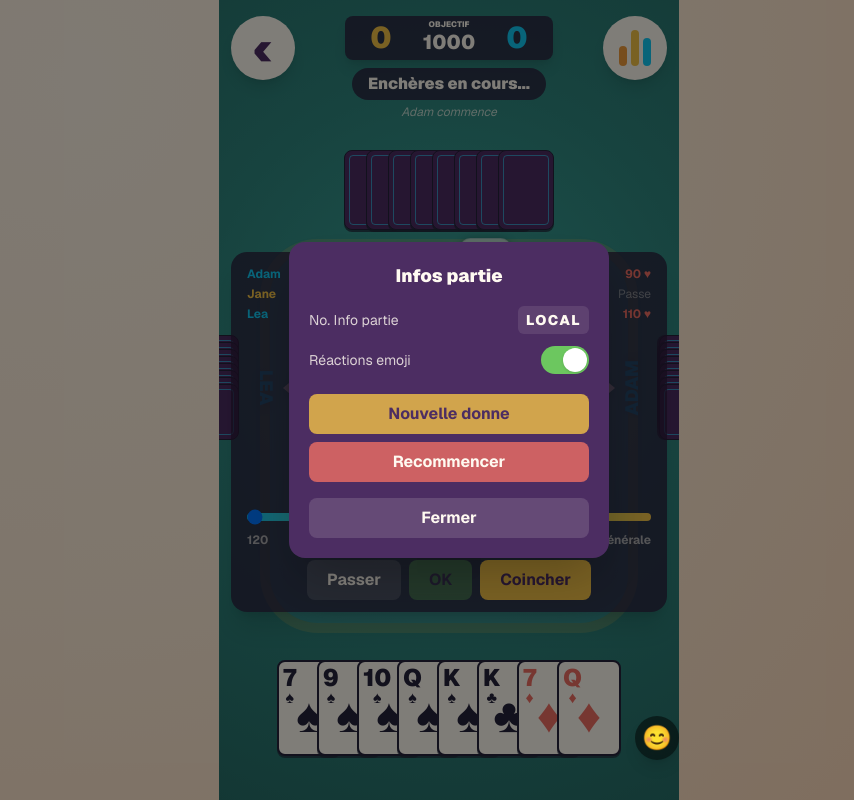
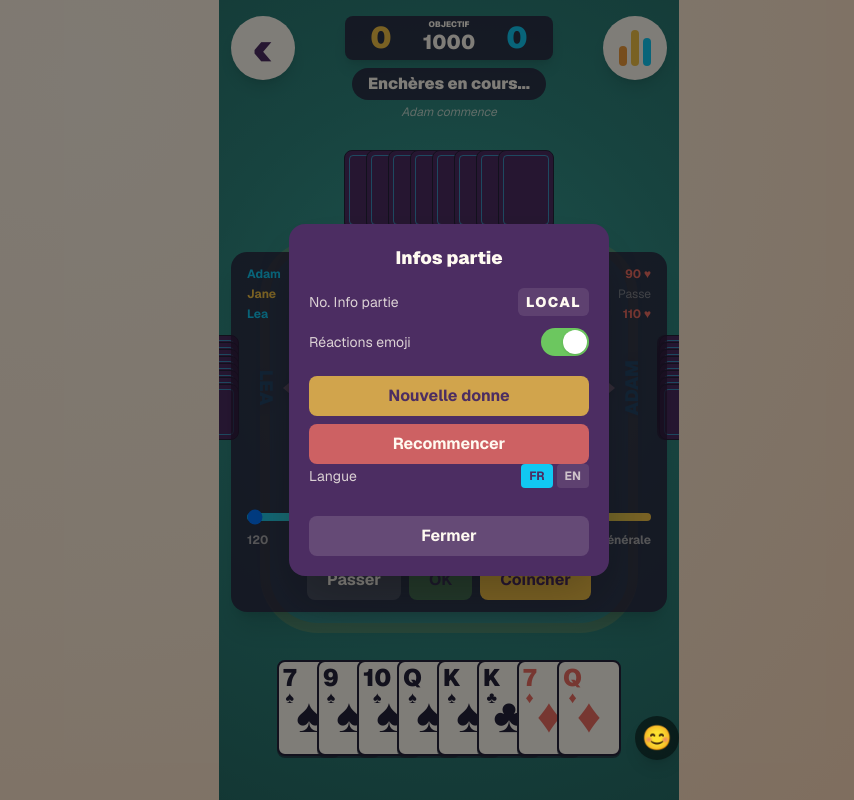
Before and after one commit to Potatoe415/coinchapp, a Next.js app: page /local/play in a window 1280 px wide. Both pictures are taken after a click on the button "Infos partie". Shown: the whole page, without its empty margins (191-1045 px from the left). Built offline with nearby package versions, Linux system fonts and the light colour scheme.

Commit message:
Sync from SFDC-AP-0M1DHRD (rfaucompret) (date resolved)

```diff
--- a/components/GameHud.tsx
+++ b/components/GameHud.tsx
@@ -125,7 +125,7 @@ function GameInfoPanel({
   lastTrickPts: number | null;
   onClose: () => void;
 }) {
-  const { t } = useI18n();
+  const { t, locale, setLocale } = useI18n();
   return (
     <div
       className="fixed inset-0 z-40 flex items-center justify-center bg-black/50 px-6"
@@ -202,6 +202,26 @@ function GameInfoPanel({
             {t("restartGame")}
           </button>
         )}
+        <div className="mb-3 flex items-center justify-between" data-id="language-row">
+          <span className="text-sm text-[var(--card-face)]/80">{t("language")}</span>
+          <div className="flex gap-1" data-id="language-switcher-game">
+            {(["fr", "en"] as const).map((lang) => (
+              <button
+                key={lang}
+                data-id={`language-btn-${lang}`}
+                onClick={() => setLocale(lang)}
+                className={[
+                  "rounded px-2 py-1 text-xs font-bold transition-colors",
+                  locale === lang
+                    ? "bg-[var(--accent-cyan)] text-[var(--surface)]"
+                    : "bg-[var(--card-face)]/10 text-[var(--card-face)]/70",
+                ].join(" ")}
+              >
+                {lang.toUpperCase()}
+              </button>
+            ))}
+          </div>
+        </div>
         <button
           data-id="game-info-close-button"
           onClick={onClose}
```
Also changed, not shown: 1 other file (tests, documents, lock files or other folders).
